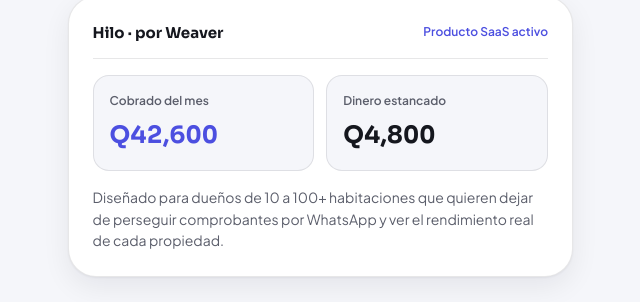
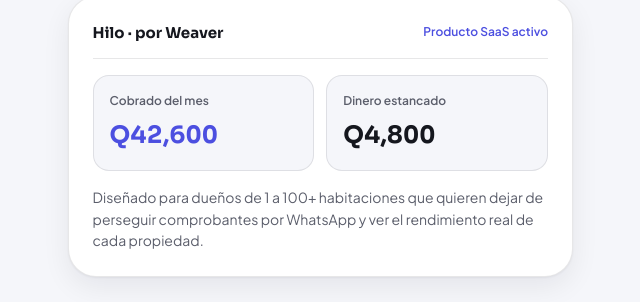
Before and after one commit to DAVIDCABRERA1400/weaver-web, a plain HTML site: page index.html in a window 1280 px wide. Shown: the part 2600-2902 px from the top of the page, 631-1271 px from the left. Drawn offline with Linux system fonts and the light colour scheme.

Commit message:
Update room owner range in index.html

```diff
--- a/index.html
+++ b/index.html
@@ -209,7 +209,7 @@
             </div>
           </div>
           <p style="font-size: 14px; color: var(--ink-dark-muted); line-height: 1.55;">
-            Diseñado para dueños de 10 a 100+ habitaciones que quieren dejar de perseguir comprobantes por WhatsApp y ver el rendimiento real de cada propiedad.
+            Diseñado para dueños de 1 a 100+ habitaciones que quieren dejar de perseguir comprobantes por WhatsApp y ver el rendimiento real de cada propiedad.
           </p>
         </div>
       </div>
```
